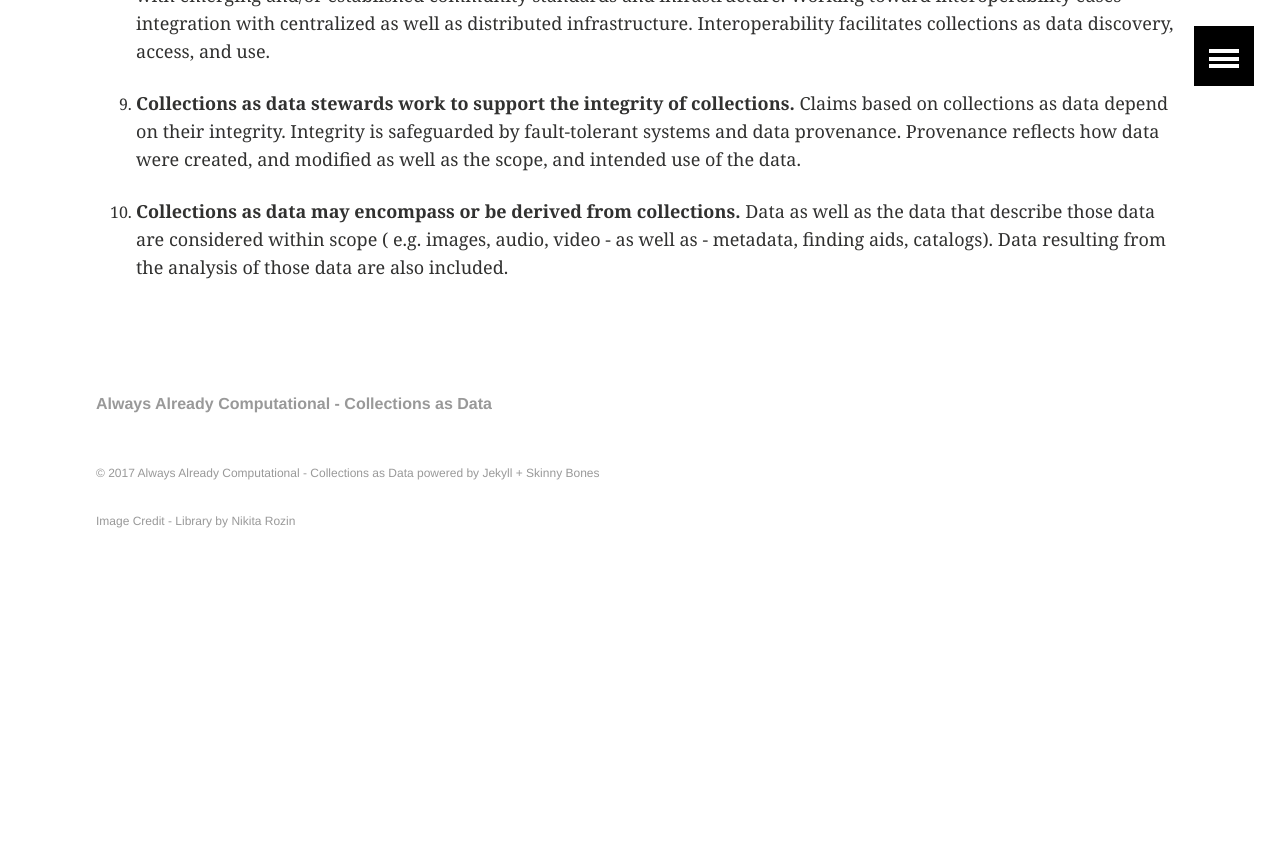
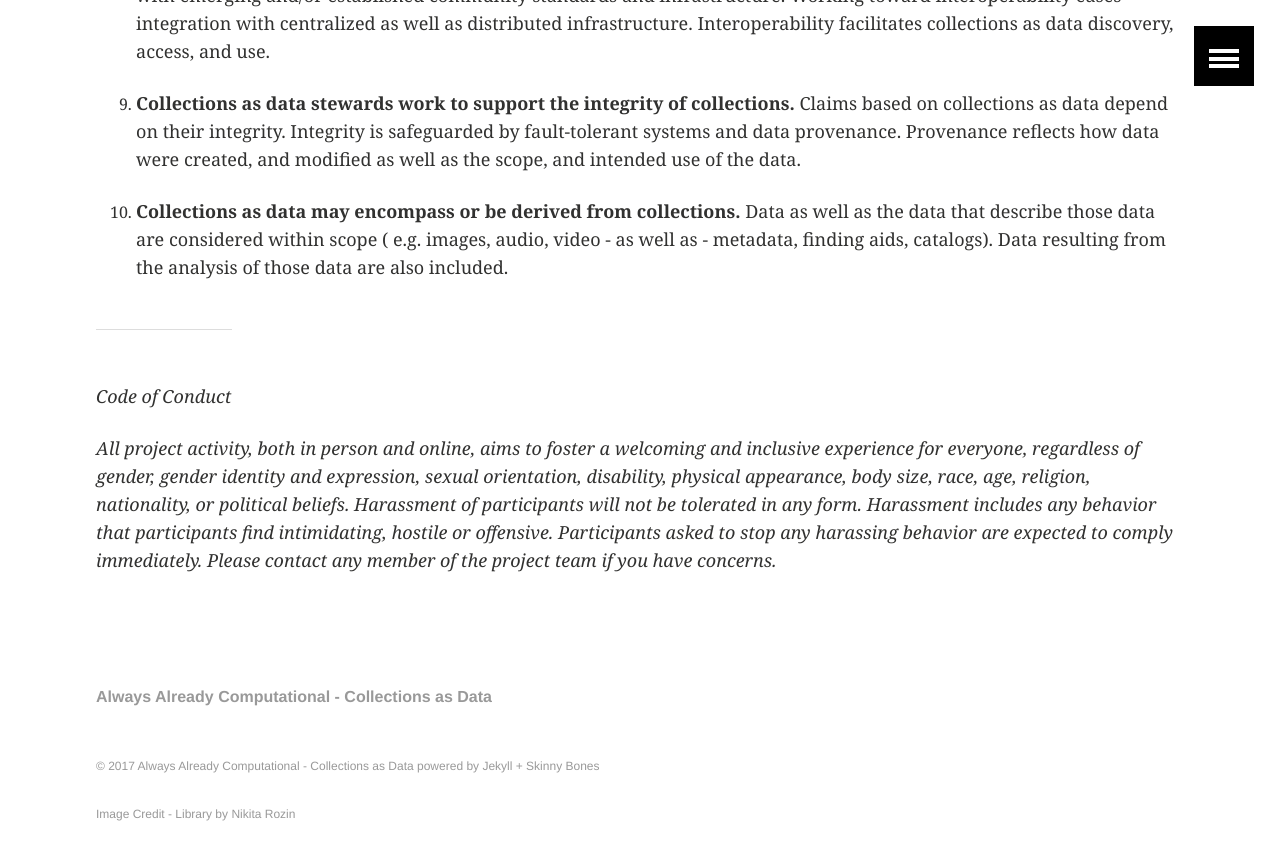
Before and after one commit to collectionsasdata/collectionsasdata.github.io, a Jekyll site: the page built from statement.markdown, in a window 1280 px wide and 900 px high, scrolled down 2120 px. Shown: the top 860 px of the window. Built offline with Jekyll 4.4.1, drawn with Linux system fonts in a browser that asks for light colours; a script that is not in the unit is left out; before the commit the page ends 2727 px from its top, so only the background shows below that.

Commit message:
Update statement.markdown

```diff
--- a/statement.markdown
+++ b/statement.markdown
@@ -38,5 +38,11 @@
 
 10. **Collections as data may encompass or be derived from collections.** Data as well as the data that describe those data are considered within scope ( e.g. images, audio, video - as well as - metadata, finding aids, catalogs). Data resulting from the analysis of those data are also included.
 
+---
+
+*Code of Conduct*
+
+*All project activity, both in person and online, aims to foster a welcoming and inclusive experience for everyone, regardless of gender, gender identity and expression, sexual orientation, disability, physical appearance, body size, race, age, religion, nationality, or political beliefs. Harassment of participants will not be tolerated in any form. Harassment includes any behavior that participants find intimidating, hostile or offensive. Participants asked to stop any harassing behavior are expected to comply immediately. Please contact any member of the project team if you have concerns.*
+
 
 <script async defer src="https://hypothes.is/embed.js"></script>
```
